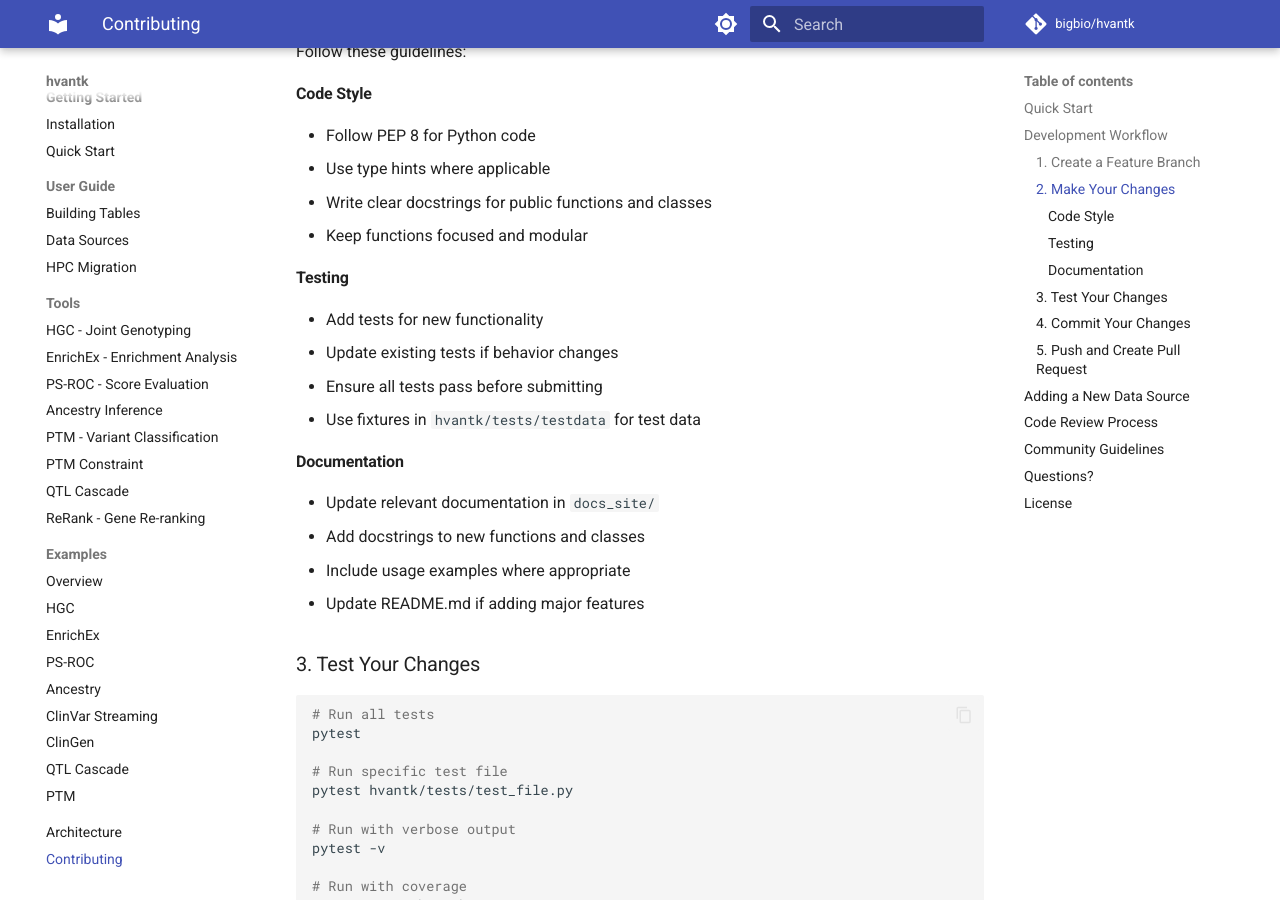
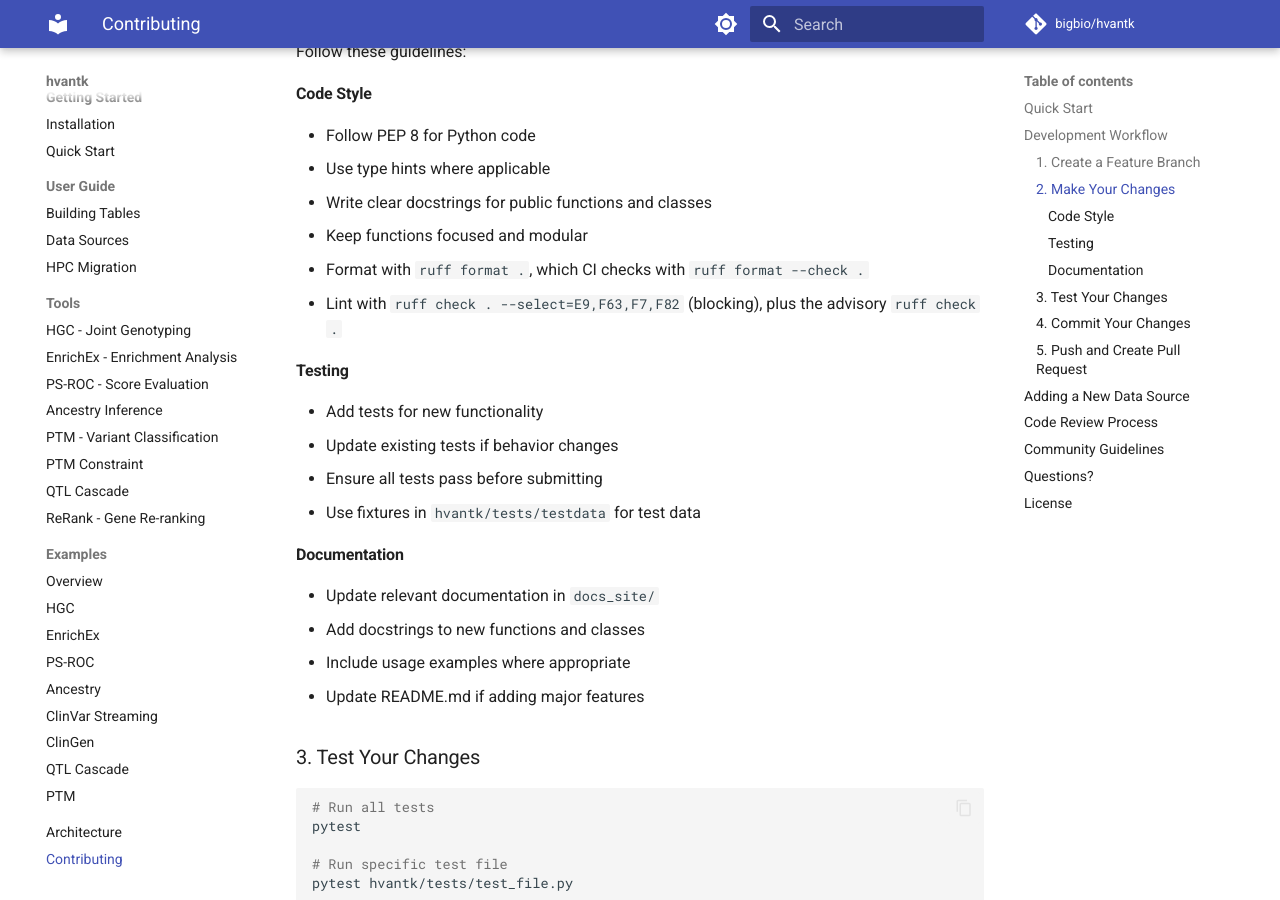
Before and after one commit to bigbio/hvantk, an MkDocs documentation site: the page built from docs_site/contributing.md, in a window 1280 px wide and 900 px high, scrolled down 918 px. Built offline with MkDocs 1.6.1 and Material for MkDocs 9.7.7, drawn with Linux system fonts in a browser that asks for light colours; comment, search, counter and statistics services are not loaded.

Commit message:
build(lint): adopt ruff format, drop black, widen the advisory lint (#309)

```diff
--- a/docs_site/contributing.md
+++ b/docs_site/contributing.md
@@ -43,6 +43,8 @@ Follow these guidelines:
 - Use type hints where applicable
 - Write clear docstrings for public functions and classes
 - Keep functions focused and modular
+- Format with `ruff format .`, which CI checks with `ruff format --check .`
+- Lint with `ruff check . --select=E9,F63,F7,F82` (blocking), plus the advisory `ruff check .`
 
 #### Testing
 - Add tests for new functionality
```
Also changed, not shown: CHANGELOG.md (+5 -0 lines), pyproject.toml (+22 -16 lines), 3 other files.
